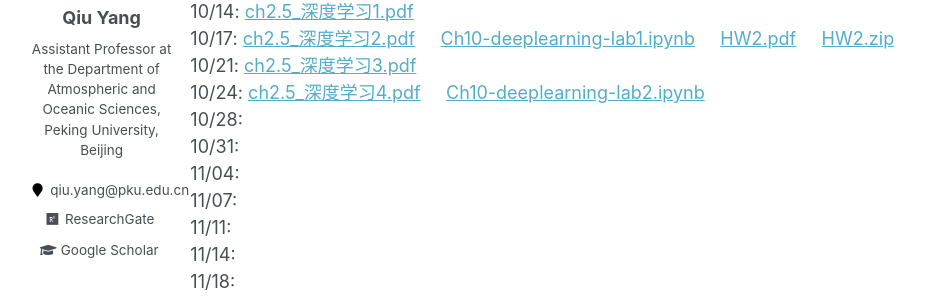
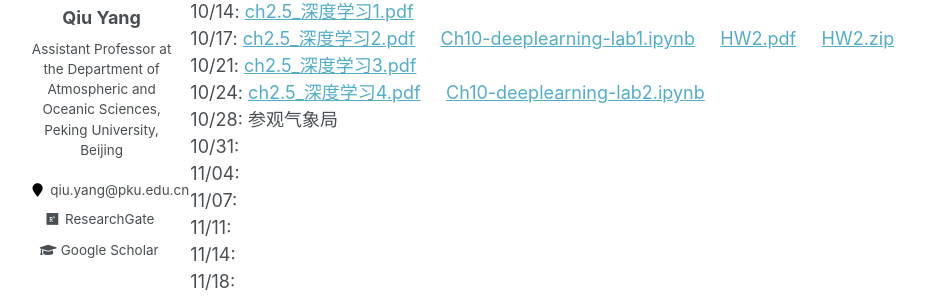
Before and after one commit to qiuyang50/qiuyang50.github.io, a Jekyll site: the page built from _pages/modeling_2024fall.md, in a window 1280 px wide and 900 px high, scrolled down 449 px. Shown: the part 151-450 px from the top of the window, without its empty margins (135-1060 px from the left). Built offline with Jekyll 4.4.1, drawn with Linux system fonts in a browser that asks for light colours.

Commit message:
Update modeling_2024fall.md

```diff
--- a/_pages/modeling_2024fall.md
+++ b/_pages/modeling_2024fall.md
@@ -25,7 +25,7 @@ filename: modeling_2024fall.md
 10/17: <a href="https://qiuyang50.github.io/files/modeling_2024fall/ch2.5_深度学习2.pdf">ch2.5_深度学习2.pdf</a> &nbsp;&nbsp;&nbsp; <a href="https://qiuyang50.github.io/files/modeling_2024fall/Ch10-deeplearning-lab1.ipynb">Ch10-deeplearning-lab1.ipynb</a> &nbsp;&nbsp;&nbsp; <a href="https://qiuyang50.github.io/files/modeling_2024fall/HW2.pdf">HW2.pdf</a> &nbsp;&nbsp;&nbsp; <a href="https://qiuyang50.github.io/files/modeling_2024fall/HW2.zip">HW2.zip</a>
 10/21: <a href="https://qiuyang50.github.io/files/modeling_2024fall/ch2.5_深度学习3.pdf">ch2.5_深度学习3.pdf</a>
 10/24: <a href="https://qiuyang50.github.io/files/modeling_2024fall/ch2.5_深度学习4.pdf">ch2.5_深度学习4.pdf</a> &nbsp;&nbsp;&nbsp; <a href="https://qiuyang50.github.io/files/modeling_2024fall/Ch10-deeplearning-lab2.ipynb">Ch10-deeplearning-lab2.ipynb</a>
-10/28:
+10/28: 参观气象局
 10/31:
 11/04:
 11/07:
```
